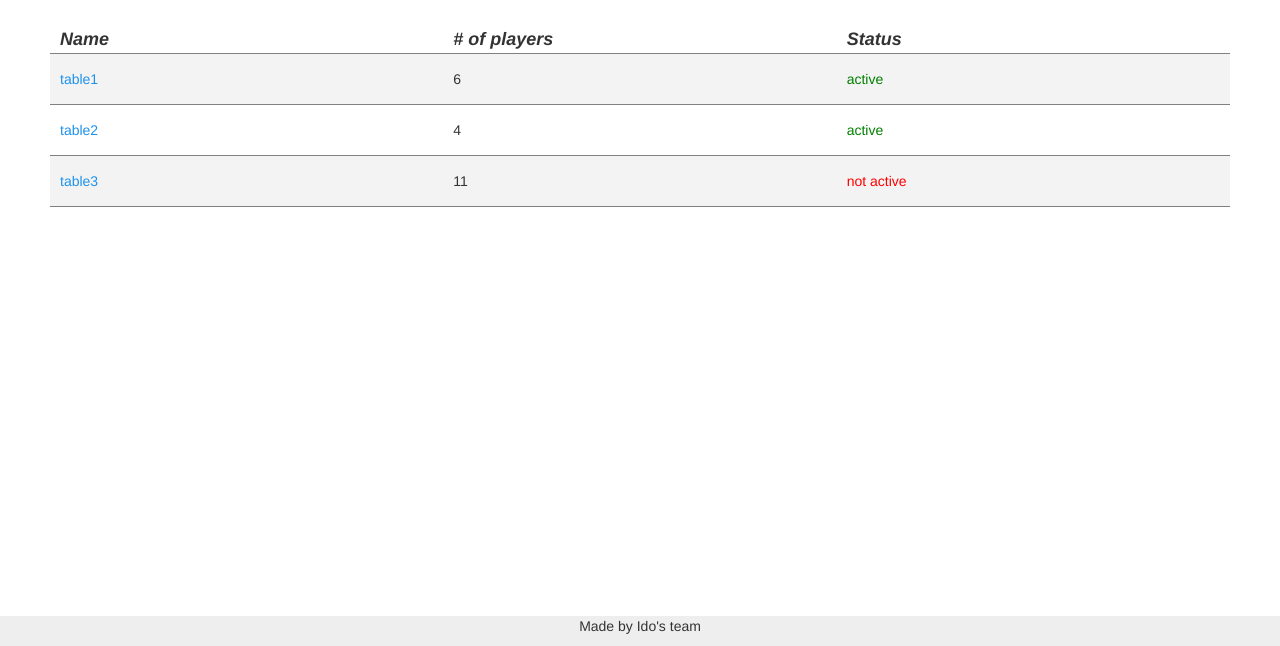
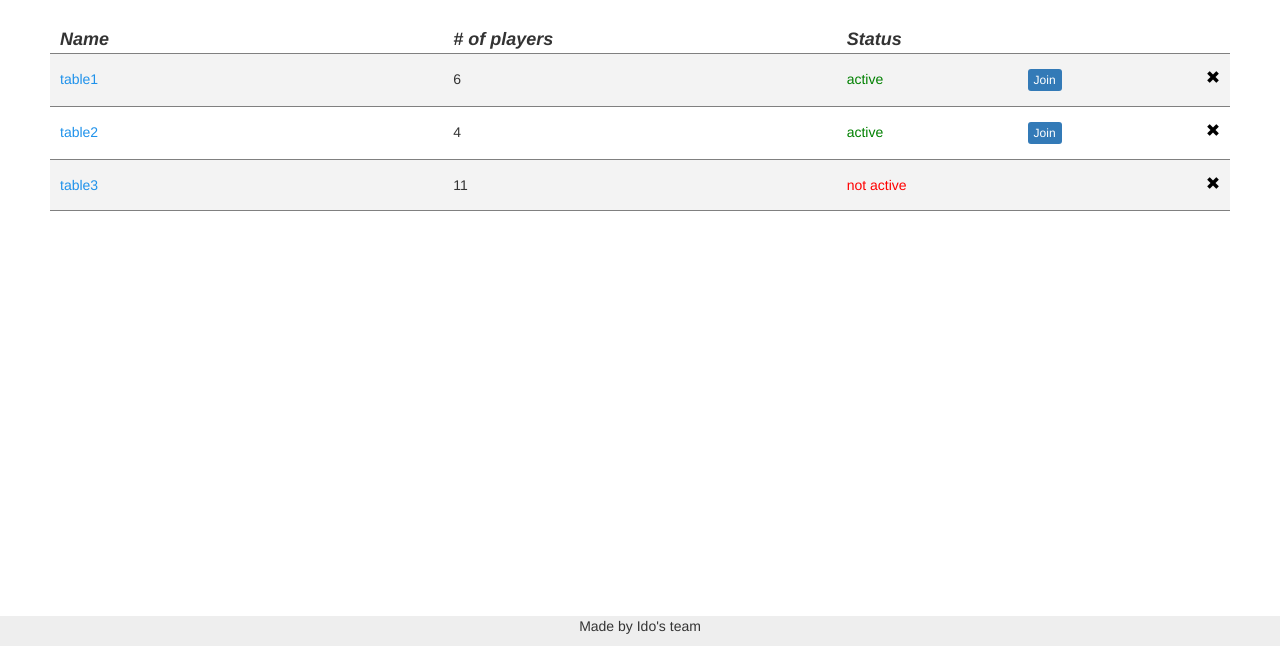
Before and after one commit to mgmmgm/OctanePokerPlanning, a plain HTML site: page client/index.html at #!/tables in a window 1280 px wide. Shown: the part 154-800 px from the top of the page. Drawn offline with Linux system fonts and the light colour scheme.

Commit message:
add join and remove buttons

```diff
--- a/client/app/views/table/tables.css
+++ b/client/app/views/table/tables.css
@@ -33,6 +33,11 @@
     padding: 0px 10px;
 }
 
+.status-cell {
+    display: flex;
+    justify-content: space-between;
+}
+
 .table-name {
     color: #1f92eb;
 }
@@ -44,3 +49,8 @@
 .not-active {
     color: red;
 }
+
+.remove-button {
+    color: black;
+    cursor: pointer;
+}
--- a/client/app/views/table/tables.html
+++ b/client/app/views/table/tables.html
@@ -13,7 +13,10 @@
             <div class="table-row" ng-repeat="table in tables">
                 <div class="table-row-item table-name">{{table.name}}</div>
                 <div class="table-row-item">{{table.numberOfPlayers}}</div>
-                <div class="table-row-item" ng-class="{'active': table.status === 'active', 'not-active': table.status === 'not active'}">{{table.status}}</div>
+                <div class="table-row-item status-cell" ng-class="{'active': table.status === 'active', 'not-active': table.status === 'not active'}">{{table.status}}
+                    <button ng-if="table.status === 'active'" type="button" class="btn btn bg-primary btn-xs" ng-click="join()" title="Join to this table">Join</button>
+                    <span class="glyphicon glyphicon-remove remove-button" aria-hidden="true" ng-click="delete()" title="Delete table"></span>
+                </div>
             </div>
         </div>
 
--- a/client/app/views/table/tables.js
+++ b/client/app/views/table/tables.js
@@ -25,6 +25,13 @@
       });
     };
 
+    $scope.join = function() {
+      console.log('join to table');
+    };
+
+    $scope.delete = function() {
+      console.log('delete table');
+    };
 
     init();
 
```
